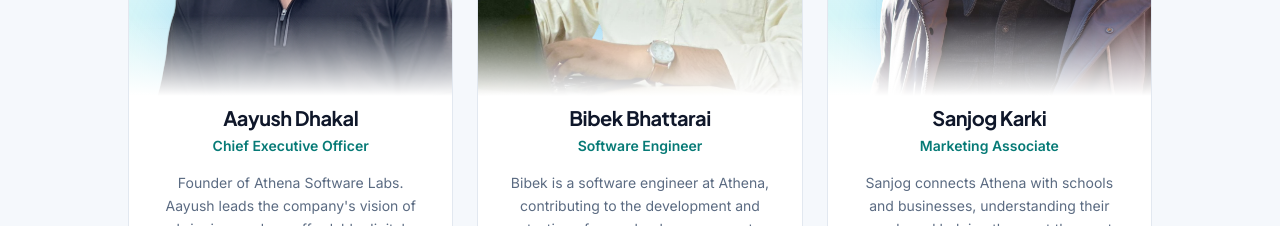
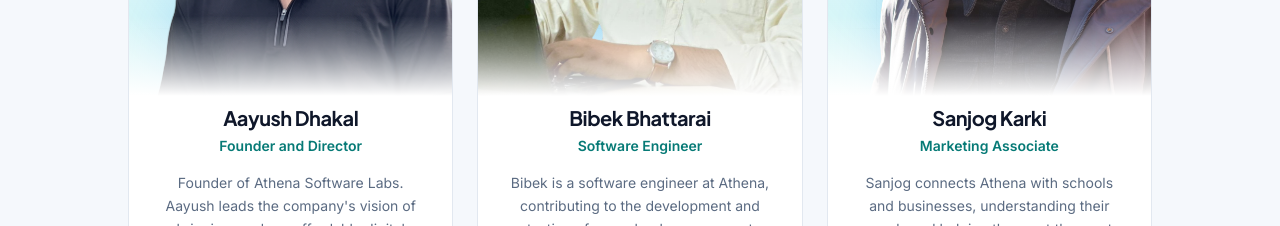
Before and after one commit to athenasoftwarelabs/main-website, a Next.js app: page /about in a window 1280 px wide. Shown: the part 3000-3226 px from the top of the page. Built offline with nearby package versions, Linux system fonts and the light colour scheme.

Commit message:
aayush role changed

```diff
--- a/src/data/team.ts
+++ b/src/data/team.ts
@@ -15,7 +15,7 @@ export type TeamMember = {
 export const team: TeamMember[] = [
   {
     name: "Aayush Dhakal",
-    role: "Chief Executive Officer",
+    role: "Founder and Director",
     linkedin: "https://www.linkedin.com/in/aayush-dhakal-max",
     initials: "AD",
     bio: "Founder of Athena Software Labs. Aayush leads the company's vision of bringing modern, affordable digital solutions to schools and businesses across Nepal.",
```
